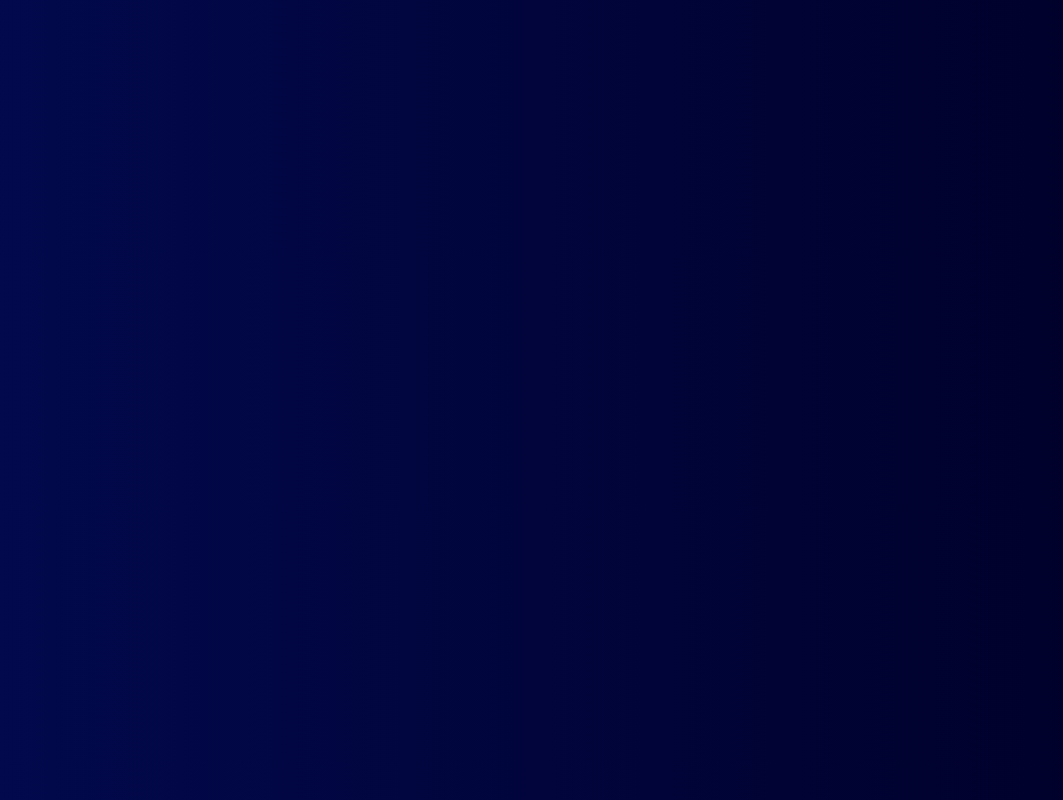
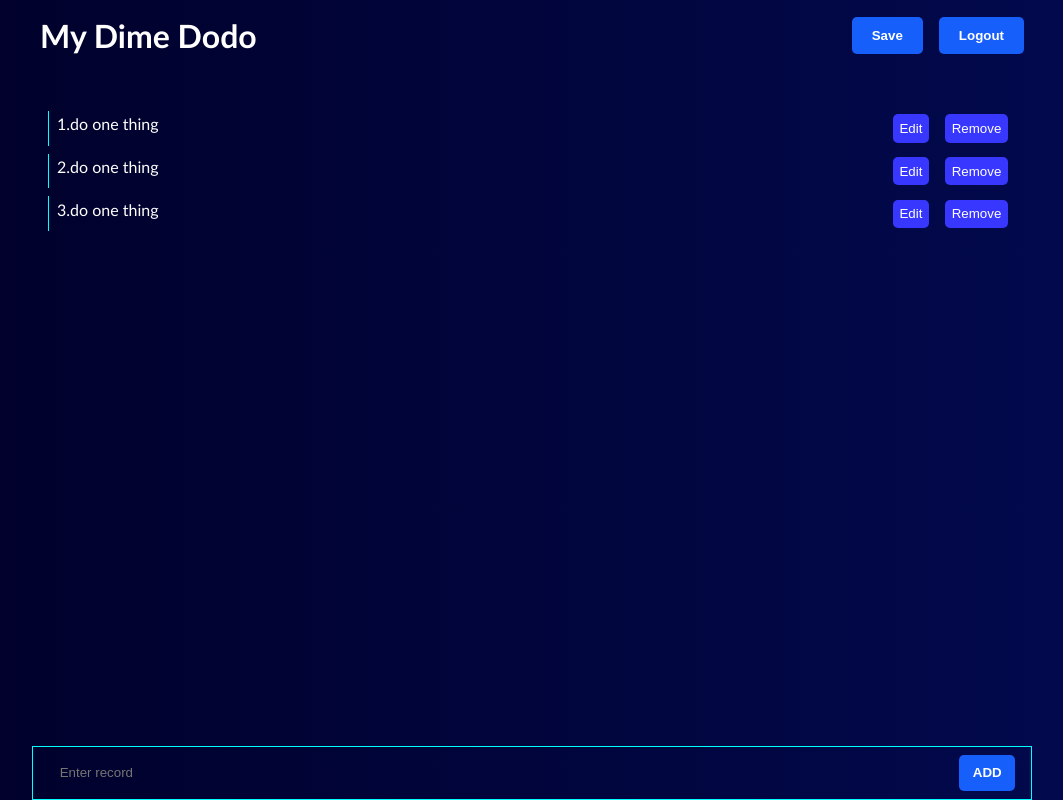
Before and after one commit to Kentaro-Furukawa/DimeDodo, a SvelteKit app: page /dashboard in a window 1280 px wide. Shown: the whole page, without its empty margins (108-1171 px from the left). Built offline with nearby package versions, Linux system fonts and the light colour scheme.

Commit message:
done basic frontend part as todo app.

```diff
--- a/src/routes/+layout.svelte
+++ b/src/routes/+layout.svelte
@@ -5,7 +5,7 @@
 <style>
   .mainContainer {
     min-height: 100vh;
-    background: linear-gradient(to right, #020a50, #000028);
+    background: linear-gradient(to right, #000028, #020a50);
     font-family:'Trebuchet MS', 'Lucida Sans Unicode', 'Lucida Grande', 'Lucida Sans', Arial, sans-serif;
     color: white;
     position: relative;
--- a/src/routes/dashboard/+page.svelte
+++ b/src/routes/dashboard/+page.svelte
@@ -0,0 +1,164 @@
+<script>
+  let recordList = ['do one thing', 'do one thing', 'do one thing'];
+
+  let newRecord = '';
+  let error = false;
+
+  function addRecord() {
+    error = false;
+    newRecord = newRecord.trim()
+    if (!newRecord) { return (error = true) }
+    recordList = [...recordList, newRecord]
+    newRecord = ''
+  }
+
+  function editRecord(index) {
+    let newRecordList = [...recordList].filter((val, i) => {
+      return i != index;
+    })
+    newRecord = recordList[index]
+    recordList = newRecordList
+  }
+
+  function removeRecord(index) {
+    let newRecordList = [...recordList].filter((val, i) => {
+      return i != index;
+    })
+    recordList = newRecordList
+  }
+
+</script>
+
+<div class="mainContainer">
+  <div class="headerContainer">
+    <h1>My Dime Dodo</h1>
+    <div class="headerButtons">
+      <button>Save</button>
+      <button>Logout</button>
+    </div>
+  </div>
+  <main>
+    {#if recordList.length === 0}
+    <p>You have no record.</p>
+    {/if}
+    {#each recordList as record, index}
+      <div class="record">
+        {index + 1}.{record}
+        <div class="action">
+          <button on:click={() => editRecord(index)}>Edit</button>
+          <button on:click={() => removeRecord(index)}>Remove</button>
+        </div>
+      </div>
+    {/each}
+  </main>
+  <div class={"enterRecord " + (error ? "errorBorder" : "")}>
+    <input bind:value={newRecord} type="text" placeholder="Enter record" />
+    <button on:click={addRecord}>ADD</button>
+  </div>
+</div>
+
+<style>
+  .mainContainer {
+    display: flex;
+    flex-direction: column;
+    min-height: 100vh;
+    gap: 1.5em;
+    width: 100%;
+    max-width: 1000px;
+    margin: 0 auto;
+  }
+
+  .headerContainer {
+    display: flex;
+    align-items: center;
+    justify-content: space-between;
+    padding: 1em 0.5em;
+  }
+
+  .headerButtons {
+    display: flex;
+    gap: 1em;
+  }
+
+  .headerContainer button {
+    background-color: rgb(23, 95, 251);
+    border: none;
+    color: white;
+    font-weight: bold;
+    border-radius: 5px;
+    padding: 0.8em 1.5em;
+    cursor: pointer;
+  }
+
+  .headerContainer button:hover,
+  .enterRecord button:hover {
+    opacity: 0.7;
+  }
+
+  main {
+    display: flex;
+    flex-direction: column;
+    gap: 0.5em;
+    flex: 1;
+    padding: 1em;
+  }
+
+  .record {
+    border-left: 1px solid cyan;
+    padding: .2em .5em;
+    display: flex;;
+    justify-content: space-between;
+  }
+
+  .record .action {
+    display: flex;
+    gap: 1em;
+  }
+
+  .record .action > button {
+    background-color: rgb(55, 55, 255);
+    color: white;
+    border: none;
+    border-radius: 5px;
+    padding: .5em;
+    cursor: pointer;
+  }
+
+  .record .action > button:hover {
+    color: coral;
+    opacity: .7;
+  }
+
+  .enterRecord {
+    display: flex;
+    align-items: stretch;
+    border: 1px solid cyan;
+    padding: 0.5em 1em;
+  }
+
+  .enterRecord.errorBorder {
+    border-color: coral;
+  }
+  .enterRecord input {
+    background: transparent;
+    border: none;
+    padding: 0.8em;
+    color: white;
+    flex: 1;
+  }
+
+  .enterRecord input:focus {
+    /* border: none; */
+    outline: none;
+  }
+
+  .enterRecord button {
+    background-color: rgb(23, 95, 251);
+    border: none;
+    color: white;
+    font-weight: bold;
+    border-radius: 5px;
+    padding: 0.5em 1em;
+    cursor: pointer;
+  }
+</style>
```
